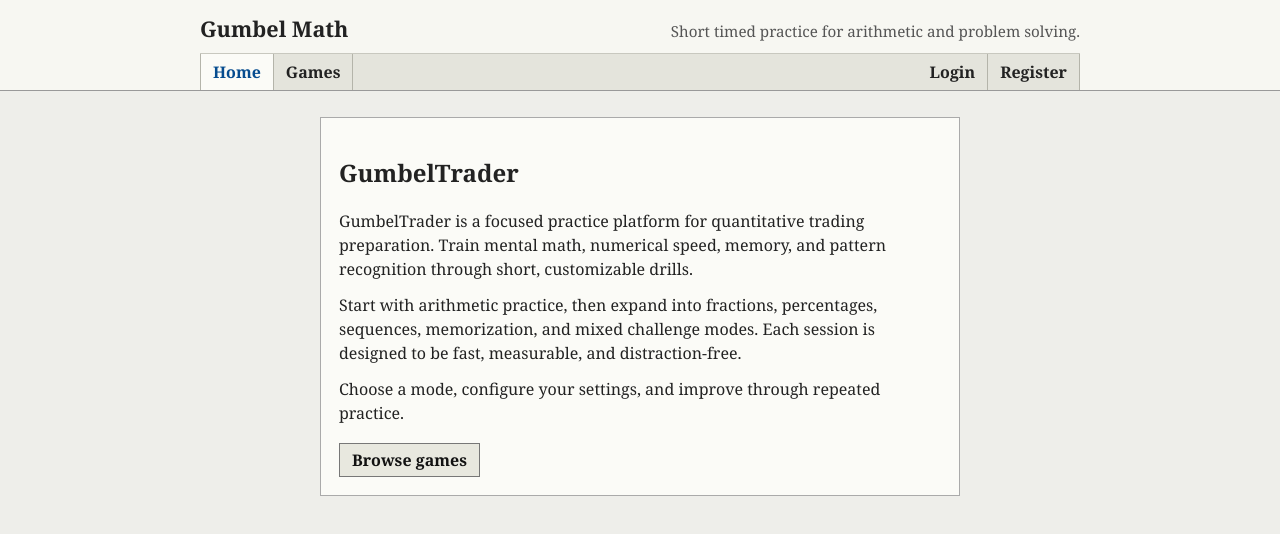
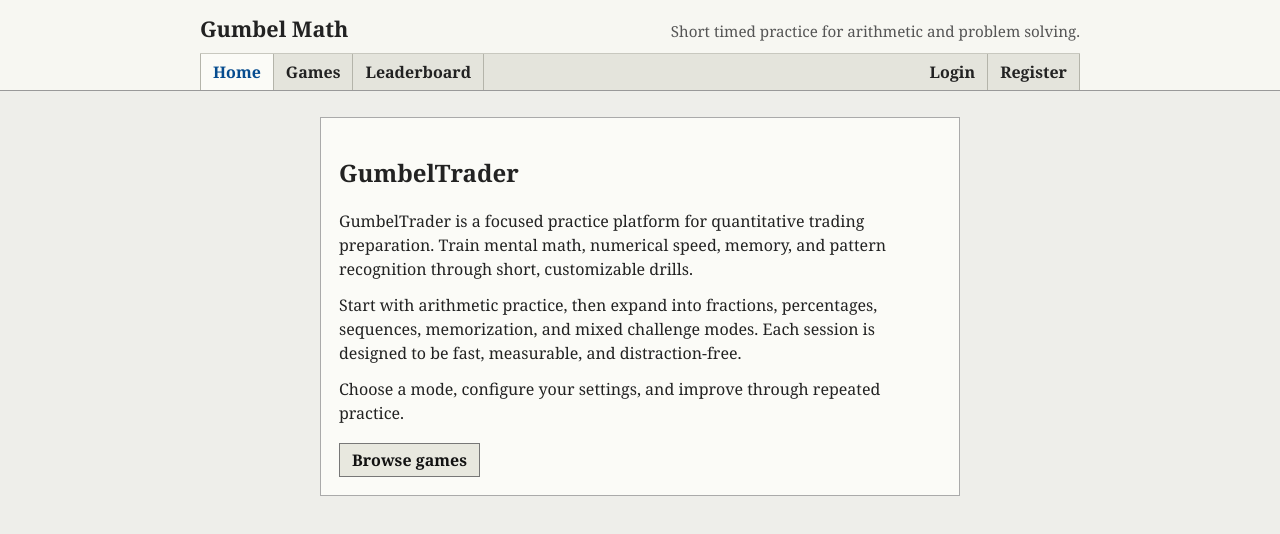
Before and after one commit to sl-badcoder/GumbelTrader, a React (Vite) app: page / in a window 1280 px wide. Shown: the top 534 px of the page. Built offline with nearby package versions, Linux system fonts and the light colour scheme; no server answers.

Commit message:
make leaderboard visible even if not logged in

```diff
--- a/src/app/App.tsx
+++ b/src/app/App.tsx
@@ -111,7 +111,7 @@ export default function App() {
 
   const isHome = view.name === "home";
   const isGames = view.name === "games";
-  const isLeaderboard = auth.user !== null && view.name === "leaderboard";
+  const isLeaderboard = view.name === "leaderboard";
   const isStatistics = view.name === "statistics";
 
   return (
@@ -140,8 +140,6 @@ export default function App() {
           >
             Games
           </button>
-          {auth.user ? (
-            <>
           <button
             className={isLeaderboard ? "nav-link active" : "nav-link"}
             type="button"
@@ -150,6 +148,7 @@ export default function App() {
           >
             Leaderboard
           </button>
+          {auth.user ? (
             <button
               className={isStatistics ? "nav-link active" : "nav-link"}
               type="button"
@@ -158,7 +157,6 @@ export default function App() {
             >
               Statistics
             </button>
-            </>
           ) : null}
           <span className="nav-spacer" />
           {auth.user ? (
@@ -205,7 +203,7 @@ export default function App() {
           }}
         />
       ) : null}
-      {view.name === "leaderboard" && auth.user ? <LeaderboardPage /> : null}
+      {view.name === "leaderboard" ? <LeaderboardPage /> : null}
       {view.name === "login" ? (
         <LoginPage onDone={goHome} onRegister={() => setView({ name: "register" })} />
       ) : null}
```
Lines whose indentation alone changed are shown as unchanged.
